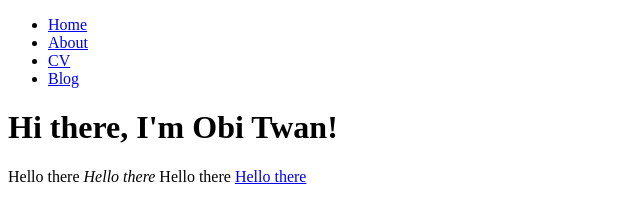
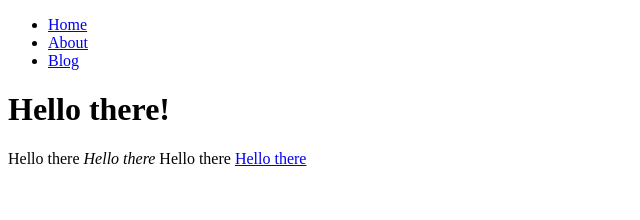
Before and after one commit to houdeanie/houdeanie.github.io, a plain HTML site: page index.html in a window 1280 px wide. Shown: the whole page, without its empty margins (0-640 px from the left). Drawn offline with Linux system fonts and the light colour scheme.

Commit message:
updating index

```diff
--- a/index.html
+++ b/index.html
@@ -8,13 +8,12 @@
     		<ul>
         		<li><a href="/">Home</a></li>
 	        	<li><a href="/about">About</a></li>
-        		<li><a href="/cv">CV</a></li>
         		<li><a href="/blog">Blog</a></li>
     		</ul>
 		</nav>
 		<div class="container">
     		<div class="blurb">
-        		<h1>Hi there, I'm Obi Twan!</h1>
+        		<h1>Hello there!</h1>
 				<p>Hello there <em>Hello there</em> Hello there <a href="/about">Hello there</a></p>
     		</div><!-- /.blurb -->
 		</div><!-- /.container -->
```
